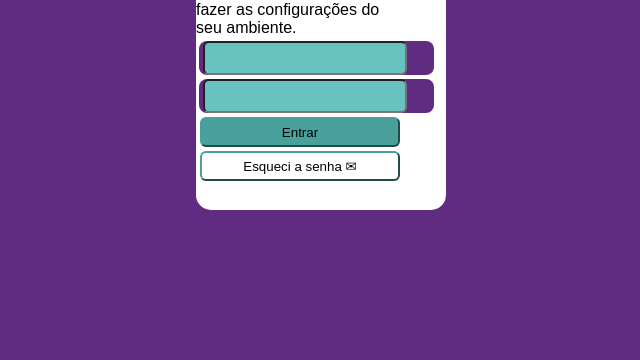
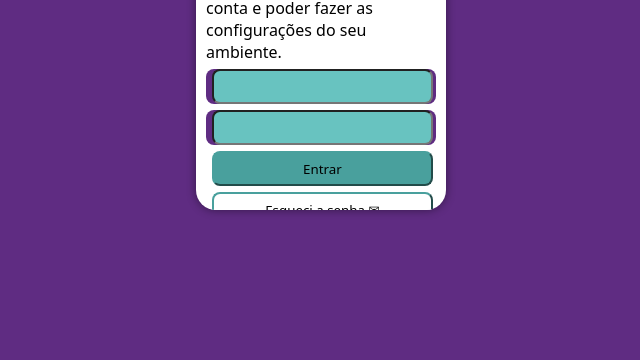
Before and after one commit to rayan-albertassi/projeto-login, a plain HTML site: page index.html in a window 1280 px wide. Shown: the part 440-800 px from the top of the page, without its empty margins (319-959 px from the left). Drawn offline with Linux system fonts and the light colour scheme.

Commit message:
ajustes seguindo primeiro video

```diff
--- a/estilos/style.css
+++ b/estilos/style.css
@@ -3,7 +3,14 @@
 *{
     padding: 0px;
     margin: 0px;
-    font-family: Arial, Helvetica, sans-serif;
+    font-family: system-ui, -apple-system, BlinkMacSystemFont, 'Segoe UI', Roboto, Oxygen, Ubuntu, Cantarell, 'Open Sans', 'Helvetica Neue', sans-serif;
+    box-sizing: border-box;
+}
+
+body, html{
+    background-color: var(--roxo);
+    height: 100vh;
+    width: 100vw;
 }
 
 :root{
@@ -11,12 +18,25 @@
     --roxo: #5f2c82;
 }
 
-body{
-    background-color: var(--roxo);
+
+main{
+    position: relative;
+    height: 100vh;
+    width: 100vw;
 }
 
-main{
-    margin: auto;
+section{
+    position: absolute;
+    top: 50%;
+    left: 50%;
+    transform: translate(-50%, -50%);
+    overflow: hidden;
+
+    background-color: white;
+    width: 250px;
+    height: 500px;
+    border-radius: 20px;
+    box-shadow: 0px 0px 10px rgba(0, 0, 0, 0.451);
 }
 
 
@@ -33,14 +53,20 @@ div#principal{
 }
 
 div#imagem{
+    display: block;
+    background-color: var(--roxo);
     background-image: url(../imagens/metal.jpg);
     background-repeat: no-repeat;
     background-size: cover;
     background-position: left bottom;
     height: 200px;
     width: 250px;
-    border-top-left-radius: 15px;
-    border-top-right-radius: 15px;
+}
+
+div#formulario{
+    display: block;
+    padding: 10px;
+
 }
 
 h1 {
@@ -52,33 +78,25 @@ div#formulario > p{
     margin: auto;
 }
 
-div#formulario{
-    height: 300px;
-    width: 200px;
-
-}
-
 div#divmail{
     background-color: var(--roxo);
-    margin: 3px;
-    width: 235px;
     border-radius: 8px;
+    height: 35px;
 }
 
 div#divsenha{
     background-color: var(--roxo);
-    margin: 3px;
-    width: 235px;
     border-radius: 8px;
+    height: 35px;
 }
 
 input{
     display: block;
     margin: auto;
-    height: 30px;
-    width: 200px;
-    border-radius: 6px;
-    margin: 4px;
+    height: 35px;
+    width: 96%;
+    border-radius: 8px;
+    margin: 6px;
 }
 
 
--- a/index.html
+++ b/index.html
@@ -8,8 +8,7 @@
 </head>
 <body>
     <main>
-        <section">
-            <div id="principal">
+        <section>
             <div id="imagem"></div>
 
             <div id="formulario">
@@ -17,6 +16,7 @@
                 <div id="texto">
                     <p>Seja bem vindo(a) novamente. Faça login para acessar sua conta e poder fazer as configurações do seu ambiente.</p>
                 </div>
+
                 <form action="#" method="post">
                     <div id="divmail"><input type="email" name="mail" id="imail"></div>
                     <div id="divsenha"><input type="password" name="senha" id="isenha"></div>
@@ -24,9 +24,6 @@
                     <input id="botaoesqueci" type="submit" value="Esqueci a senha &#9993">
                 </form>
             </div>
-            </div>
-
-
         </section>
     </main>
 </body>
```
Lines whose indentation alone changed are shown as unchanged.
